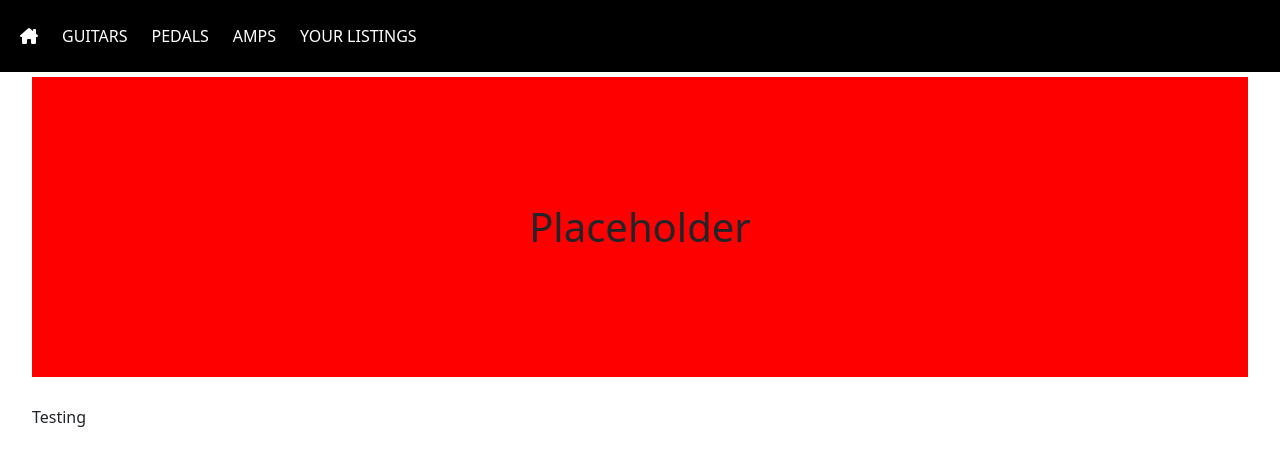
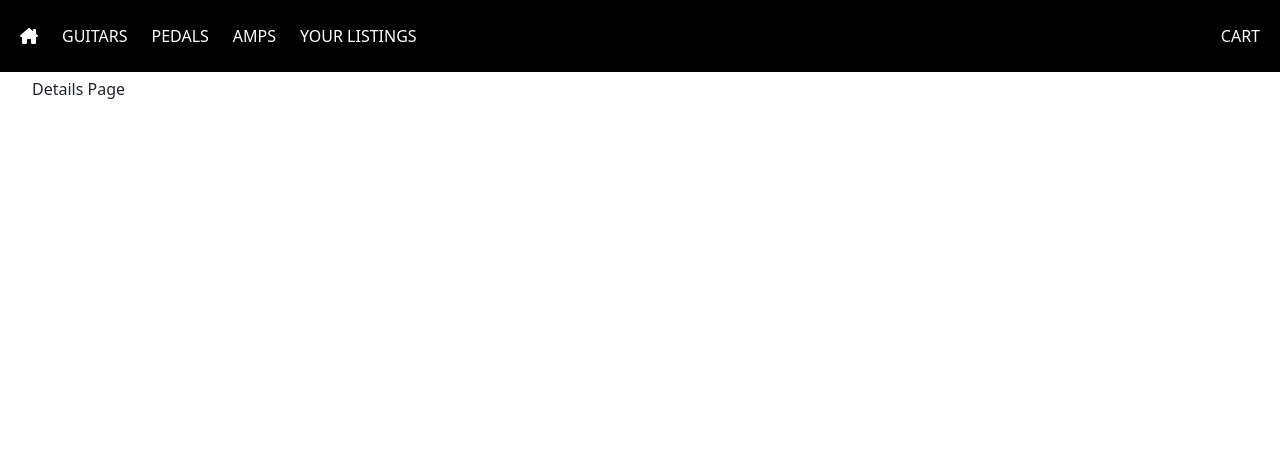
Before and after one commit to angelgvalentin/avr-music-react-frontend-redo, a React (Create React App) app: page /details in a window 1280 px wide. Shown: the top 466 px of the page. Built offline with nearby package versions, Linux system fonts and the light colour scheme; no server answers.

Commit message:
linked Href's to right pages

```diff
--- a/src/App.js
+++ b/src/App.js
@@ -5,6 +5,11 @@ import {useState, useEffect, Fragment} from "react";
 import AllInventoryCards from "./components/AllInventoryCards";
 import {BrowserRouter as Router, Route, Routes} from "react-router-dom";
 import Details from "./components/Details";
+import Guitars from "./components/Guitars";
+import Amps from "./components/Amps";
+import Pedals from "./components/Pedals";
+import SaleListings from "./components/SaleListings";
+import Cart from "./components/Cart";
 
 const App = () => {
     const [inventory, setInventory] = useState([]);
@@ -34,15 +39,12 @@ const App = () => {
                                 </>
                             }
                         ></Route>
-                        <Route
-                            path="details"
-                            element={
-                                <>
-                                    <CarouselBanner />
-                                    <Details />
-                                </>
-                            }
-                        ></Route>
+                        <Route path="details" element={<Details />}></Route>
+                        <Route path="guitars" element={<Guitars />}></Route>
+                        <Route path="amps" element={<Amps />}></Route>
+                        <Route path="pedals" element={<Pedals />}></Route>
+                        <Route path="your-listings" element={<SaleListings />}></Route>
+                        <Route path="cart" element={<Cart />}></Route>
                     </Routes>
                 </main>
             </div>
--- /dev/null
+++ b/src/components/Amps.js
@@ -0,0 +1,7 @@
+import React from "react";
+
+const Amps = () => {
+    return <div>Amps Page</div>;
+};
+
+export default Amps;
--- /dev/null
+++ b/src/components/Cart.js
@@ -0,0 +1,7 @@
+import React from "react";
+
+const Cart = () => {
+    return <div>Cart Page</div>;
+};
+
+export default Cart;
--- a/src/components/Details.js
+++ b/src/components/Details.js
@@ -1,7 +1,7 @@
 import React from "react";
 
 const Details = () => {
-    return <div>Testing</div>;
+    return <div>Details Page</div>;
 };
 
 export default Details;
--- /dev/null
+++ b/src/components/Guitars.js
@@ -0,0 +1,14 @@
+import {Carousel} from "bootstrap";
+import React from "react";
+import CarouselBanner from "./CarouselBanner";
+
+const Guitars = () => {
+    return (
+        <>
+            <CarouselBanner />
+            <div>Guitars Page</div>
+        </>
+    );
+};
+
+export default Guitars;
--- a/src/components/Navbar.js
+++ b/src/components/Navbar.js
@@ -8,30 +8,35 @@ function Navbar() {
                     <div class="collapse navbar-collapse" id="navbarNav">
                         <ul class="navbar-nav">
                             <li class="nav-item">
-                                <a class="nav-link active" aria-current="page" href="#">
+                                <a class="nav-link active" aria-current="page" href="/">
                                     <i style={{color: "white"}} class="fa-solid fa-house-chimney"></i>
                                 </a>
                             </li>
                             <li class="nav-item">
-                                <a class="nav-link" href="#">
+                                <a class="nav-link" href="http://localhost:3000/guitars">
                                     GUITARS
                                 </a>
                             </li>
                             <li class="nav-item">
-                                <a class="nav-link" href="#">
+                                <a class="nav-link" href="http://localhost:3000/pedals">
                                     PEDALS
                                 </a>
                             </li>
                             <li class="nav-item">
-                                <a class="nav-link" href="#">
+                                <a class="nav-link" href="/amps">
                                     AMPS
                                 </a>
                             </li>
                             <li class="nav-item">
-                                <a class="nav-link" href="#">
+                                <a class="nav-link" href="/your-listings">
                                     YOUR LISTINGS
                                 </a>
                             </li>
+                        </ul>
+                        <ul id="cartLink" class="navbar-nav">
+                            <a class="nav-link" href="cart">
+                                <li class="nav-item">CART</li>
+                            </a>
                         </ul>
                     </div>
                 </div>
--- /dev/null
+++ b/src/components/Pedals.js
@@ -0,0 +1,7 @@
+import React from "react";
+
+const Pedals = () => {
+    return <div>Pedals Page</div>;
+};
+
+export default Pedals;
--- /dev/null
+++ b/src/components/SaleListings.js
@@ -0,0 +1,7 @@
+import React from "react";
+
+const SaleListings = () => {
+    return <div>Sale Listings Page</div>;
+};
+
+export default SaleListings;
--- a/src/index.css
+++ b/src/index.css
@@ -106,3 +106,7 @@ h1 {
     text-decoration: none;
     color: black;
 }
+
+#navbarNav {
+    justify-content: space-between;
+}
```
Also changed, not shown: src/components/AddListing.js (added, +7 -0 lines).
